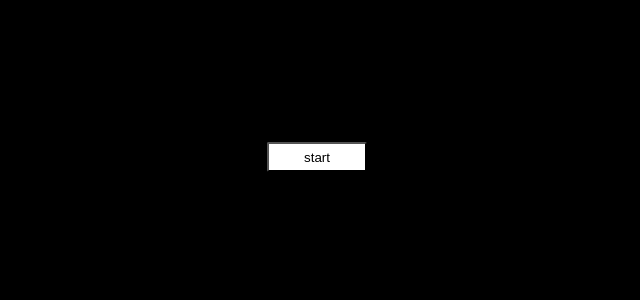
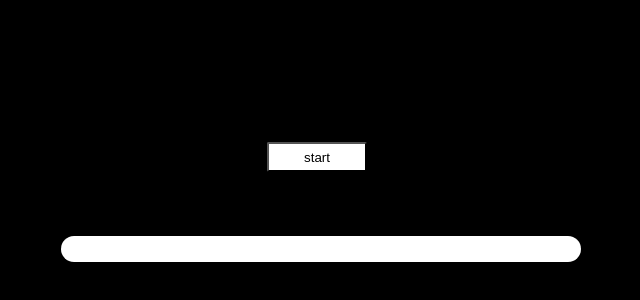
Before and after one commit to ayachi-code/rock-paper-scissors, a website: page public/game/index.html in a window 1280 px wide. Shown: the part 498-798 px from the top of the page, without its empty margins (323-963 px from the left). Drawn offline with Linux system fonts and the light colour scheme.

Commit message:
input gemaatkt onder button

```diff
--- a/public/game/css/index.css
+++ b/public/game/css/index.css
@@ -23,3 +23,16 @@ body {
     background-color: black;
     color: white;
 }
+
+#keuze {
+    display: block;
+    margin-left: 30%;
+    margin-top: 5%;
+    width: 40%;
+    height: 20px;
+    border-radius: 20px;
+    border-color: white;
+    border-style: dotted;
+    text-align: center;
+    font-size: 20px;
+}
--- a/public/game/index.html
+++ b/public/game/index.html
@@ -11,6 +11,7 @@
 
     <div class="game">
         <button id="start">start</button>
+        <input type="text" id="keuze">
             </div>
 </body>
 </html>
```
